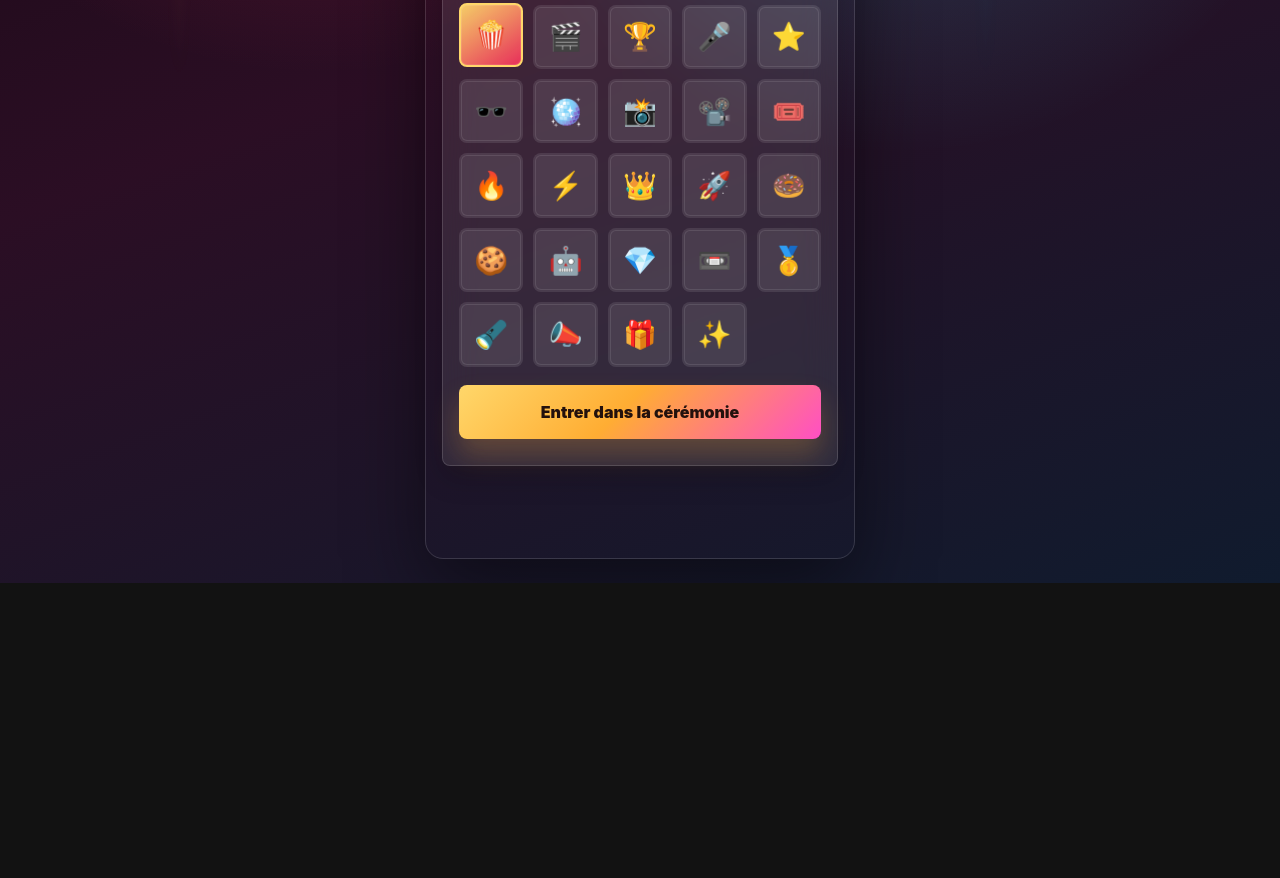
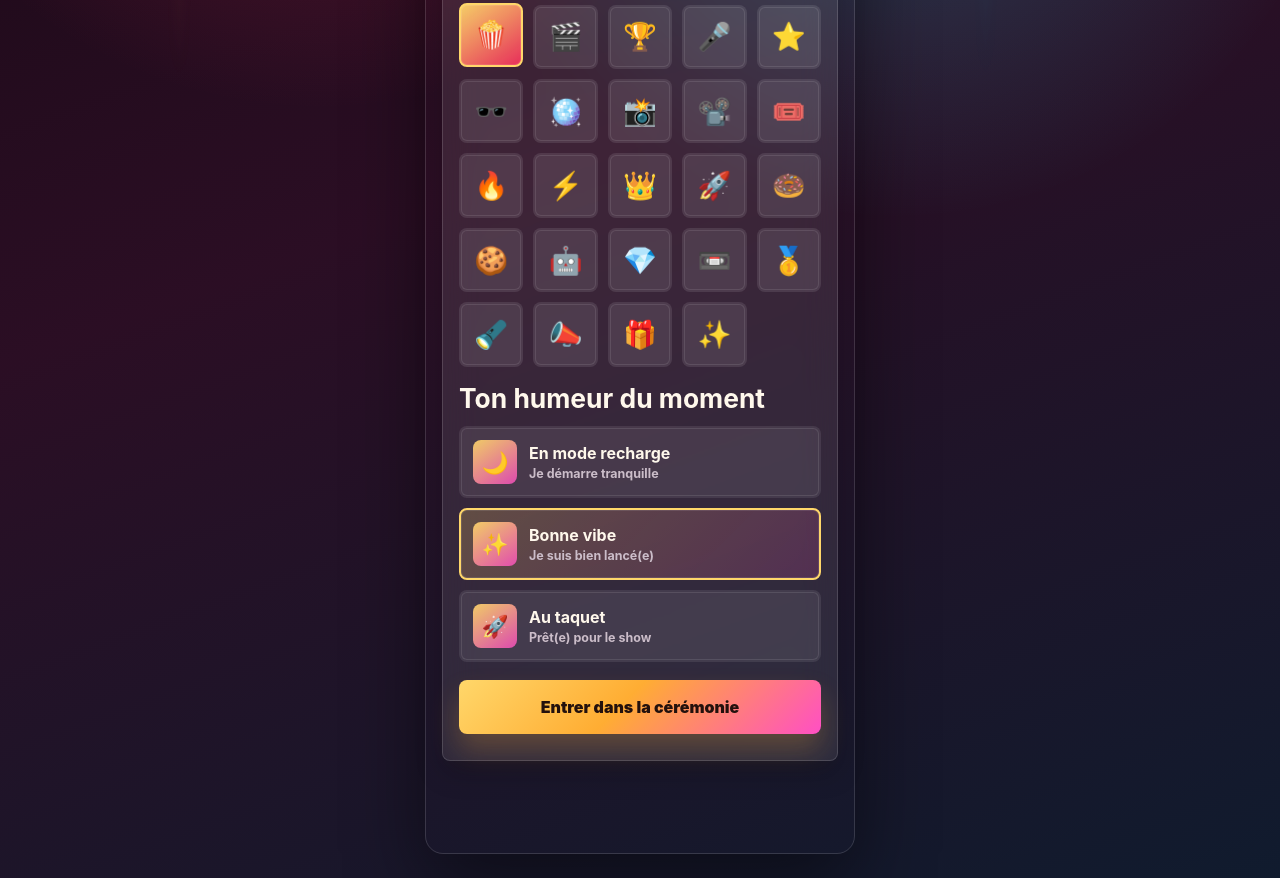
Before and after one commit to NicolasTardy/seminairebut26, a plain HTML site: page index.html in a window 1280 px wide. Shown: the part 541-1419 px from the top of the page. Before the commit the page ends 1124 px from the top, so only its background shows below. Drawn offline with Linux system fonts and the light colour scheme.

Commit message:
Add mood choice to profile creation

```diff
--- a/app.js
+++ b/app.js
@@ -31,6 +31,27 @@ const avatars = [
   { id: "speaker", icon: "📣", label: "Annonce" },
   { id: "gift", icon: "🎁", label: "Cadeau" },
   { id: "spark", icon: "✨", label: "Étincelle" },
+];
+
+const moods = [
+  {
+    id: "recharge",
+    icon: "🌙",
+    label: "En mode recharge",
+    description: "Je démarre tranquille",
+  },
+  {
+    id: "good-vibes",
+    icon: "✨",
+    label: "Bonne vibe",
+    description: "Je suis bien lancé(e)",
+  },
+  {
+    id: "full-power",
+    icon: "🚀",
+    label: "Au taquet",
+    description: "Prêt(e) pour le show",
+  },
 ];
 
 const oscarCategories = [
@@ -181,6 +202,7 @@ const state = {
   view: "home",
   profile: readJson(STORAGE_KEYS.profile),
   selectedAvatarId: "popcorn",
+  selectedMoodId: "good-vibes",
   pseudoDraft: "",
   selectedNominee: null,
   pickedQuiz: null,
@@ -201,6 +223,10 @@ function writeJson(key, value) {
 
 function avatarById(id) {
   return avatars.find((avatar) => avatar.id === id) || avatars[0];
+}
+
+function moodById(id) {
+  return moods.find((mood) => mood.id === id) || moods[1];
 }
 
 function getVotes() {
@@ -253,6 +279,7 @@ function saveProfile(event) {
     id: crypto.randomUUID(),
     pseudo,
     avatarId: state.selectedAvatarId,
+    moodId: state.selectedMoodId,
     createdAt: new Date().toISOString(),
     isActive: true,
   };
@@ -397,6 +424,27 @@ function renderProfileCreation() {
           .join("")}
       </div>
 
+      <h2>Ton humeur du moment</h2>
+      <div class="mood-grid">
+        ${moods
+          .map(
+            (mood) => `
+              <button
+                class="mood-choice ${mood.id === state.selectedMoodId ? "is-selected" : ""}"
+                type="button"
+                onclick="state.pseudoDraft=document.querySelector('#pseudo').value; state.selectedMoodId='${mood.id}'; render();"
+              >
+                <span class="mood-icon">${mood.icon}</span>
+                <span>
+                  <strong>${mood.label}</strong>
+                  <small>${mood.description}</small>
+                </span>
+              </button>
+            `,
+          )
+          .join("")}
+      </div>
+
       <button class="primary" type="submit">Entrer dans la cérémonie</button>
       <p class="error" data-error></p>
     </form>
@@ -406,6 +454,7 @@ function renderProfileCreation() {
 function renderHome() {
   const profile = state.profile;
   const avatar = avatarById(profile.avatarId);
+  const mood = moodById(profile.moodId);
   const category = activeCategory();
   return `
     ${renderTopbar()}
@@ -415,7 +464,10 @@ function renderHome() {
         <div>
           <p class="eyebrow">Bienvenue,</p>
           <h1>${profile.pseudo}</h1>
-          <span class="pill">🔒 Profil verrouillé</span>
+          <div class="profile-pills">
+            <span class="pill">🔒 Profil verrouillé</span>
+            <span class="pill">${mood.icon} ${mood.label}</span>
+          </div>
         </div>
       </div>
     </section>
--- a/styles.css
+++ b/styles.css
@@ -267,6 +267,56 @@ h3 {
   transform: translateY(-2px);
 }
 
+.mood-grid {
+  display: grid;
+  gap: 10px;
+  margin: 14px 0 18px;
+}
+
+.mood-choice {
+  display: grid;
+  grid-template-columns: auto 1fr;
+  align-items: center;
+  gap: 12px;
+  width: 100%;
+  min-height: 66px;
+  padding: 12px;
+  border-radius: 8px;
+  border: 2px solid transparent;
+  background: rgba(255, 255, 255, 0.09);
+  color: var(--text);
+  text-align: left;
+  box-shadow: inset 0 0 0 1px rgba(255, 255, 255, 0.1);
+}
+
+.mood-choice strong,
+.mood-choice small {
+  display: block;
+}
+
+.mood-choice small {
+  margin-top: 3px;
+  color: var(--muted);
+  font-size: 0.78rem;
+  font-weight: 750;
+}
+
+.mood-choice.is-selected {
+  border-color: var(--gold);
+  background: linear-gradient(135deg, rgba(255, 215, 106, 0.22), rgba(255, 79, 196, 0.16));
+}
+
+.mood-icon {
+  display: grid;
+  place-items: center;
+  width: 44px;
+  height: 44px;
+  border-radius: 8px;
+  background: linear-gradient(145deg, rgba(255, 215, 106, 0.92), rgba(255, 79, 196, 0.82));
+  color: var(--ink);
+  font-size: 1.35rem;
+}
+
 .primary,
 .secondary,
 .ghost {
@@ -339,6 +389,12 @@ h3 {
 
 .profile-line > div:last-child {
   min-width: 0;
+}
+
+.profile-pills {
+  display: flex;
+  flex-wrap: wrap;
+  gap: 8px;
 }
 
 .avatar-badge {
```
